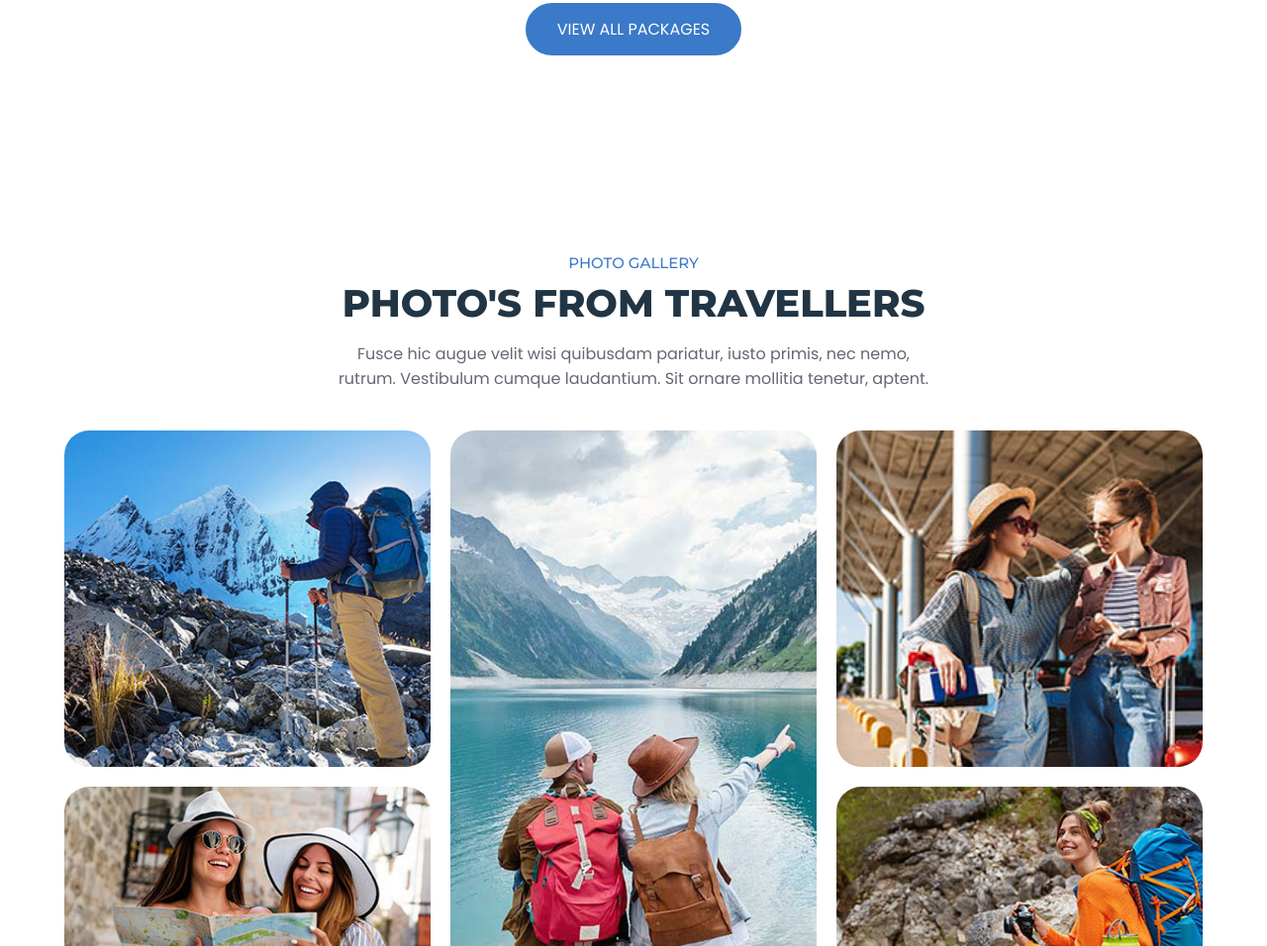
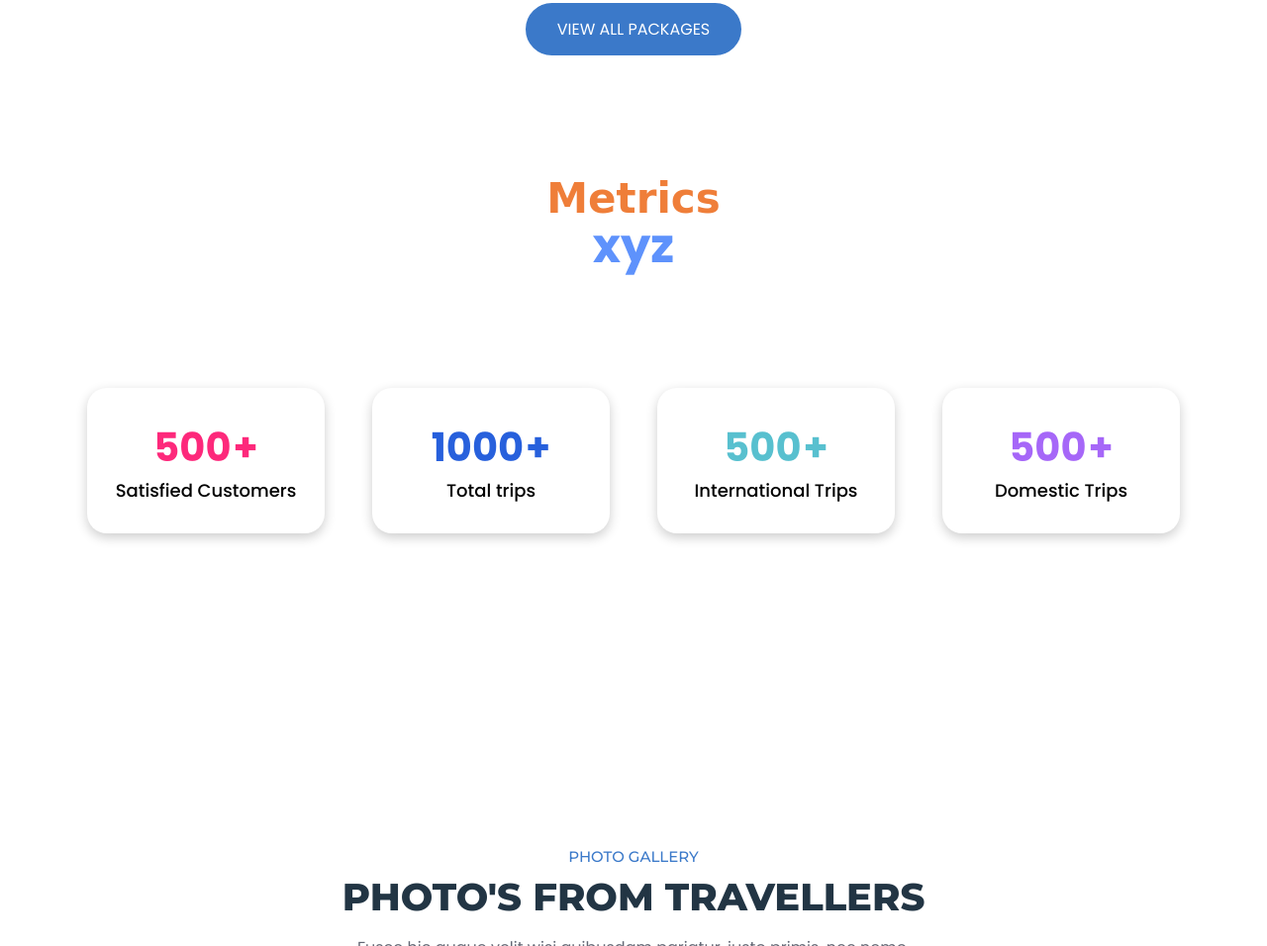
Before and after one commit to parmeshwar-1234/wani.com, a plain HTML site: page index.html in a window 1280 px wide. Shown: the part 3019-3975 px from the top of the page at 99% size. Drawn offline with nearby package versions, Linux system fonts and the light colour scheme.

Commit message:
counter added

```diff
--- a/assets/css/style.css
+++ b/assets/css/style.css
@@ -1431,3 +1431,130 @@ address {
   .container { max-width: 1180px; }
 
 }
+
+
+
+/* counter css */
+/* Custom CSS */
+.counter-container {
+  position: relative; /* Prevents overlap with other elements on the page */
+  width: 100%;
+  min-height: 75vh;
+  color: #fff;
+  display: flex;
+  flex-direction: column;
+  justify-content: center;
+  align-items: center;
+  text-align: center;
+  padding: 2% 5%;
+  box-sizing: border-box;
+  z-index: 1;
+}
+
+.counter-container .header {
+  padding: 20px 0;
+}
+
+.counter-container .header .title {
+  font-family: "Clicker Script", cursive;
+  font-size: 42px;
+  color: #ef7e39;
+}
+
+.counter-container .header .sub-title {
+  font-size: 48px;
+  line-height: 1;
+  color: #5e92fc;
+}
+
+.counter-container .counters {
+  width: 100%;
+  display: flex;
+  flex-wrap: wrap;
+  justify-content: space-around;
+  margin-top: 20px;
+}
+
+.counters .counter {
+  width: 240px;
+  background-color: #fff;
+  color: #000;
+  padding: 30px 15px;
+  margin: 10px;
+  border-radius: 20px;
+  box-shadow: rgba(0, 0, 0, 0.2) 0px 4px 12px;
+  transition: all 0.5s ease;
+}
+
+.counters .counter:hover {
+  box-shadow: rgba(229, 126, 57, 0.8) 0px 2px 8px 0px;
+  transform: translateY(-5px);
+}
+
+.counters .counter {
+  background-size: 30px;
+}
+
+.counters .counter .number {
+  font-size: 40px;
+  font-weight: 700;
+}
+
+.counters .customer .number {
+  color: #fd297b;
+}
+
+.counters .total .number {
+  color: #2760dc;
+}
+
+.counters .international .number {
+  color: #58c0cf;
+}
+
+.counters .domestic .number {
+  color: #a667f8;
+}
+
+.counters .counter .detail {
+  font-size: 18px;
+  font-weight: 500;
+}
+
+/* Responsive Design */
+@media (max-width: 768px) {
+  .counter-container {
+    padding: 40px 4%;
+  }
+
+  .counters .counter {
+    width: 45%;
+  }
+}
+
+@media (max-width: 540px) {
+  .counter-container .header .title {
+    font-size: 32px;
+  }
+
+  .counter-container .header .sub-title {
+    font-size: 36px;
+  }
+
+  .counters .counter {
+    width: 100%;
+    margin: 10px 0;
+  }
+}
+
+.number {
+  font-size: 40px;
+  font-weight: 700;
+  display: inline-flex;  /* Ensures elements stay on the same line */
+  align-items: baseline; /* Aligns the + symbol with the number */
+  gap: 2px; /* Adds slight spacing between the number and + */
+}
+
+.value {
+  display: inline;
+}
--- /dev/null
+++ b/assets/js/counter.js
@@ -0,0 +1,19 @@
+// Get allValues using querySelectorAll
+let allValues = document.querySelectorAll(".value");
+
+// Start the forEach loop for displaying the values
+allValues.forEach((singleValue) => {
+  let startValue = 0;
+  let endValue = parseInt(singleValue.getAttribute("data-value"));
+  let duration = Math.floor(2000 / endValue);
+
+  // Counter for increaing the values & display
+  let counter = setInterval(function () {
+    startValue += 1;
+    singleValue.textContent = startValue;
+    // Clearing the interval
+    if (startValue == endValue) {
+      clearInterval(counter);
+    }
+  }, duration);
+});
--- a/index.html
+++ b/index.html
@@ -656,8 +656,39 @@
         </div>
       </section>
 
+      <section class="counter" id="counter">
+      <div class="counter-container">
+        <!-- Header section -->
+        <div class="header">
+          <h4 class="title">Metrics</h4>
+          <h1 class="sub-title">xyz</h1>
+        </div>
+        <!-- Counters section -->
+        <div class="counters">
+          <!-- Counter 1 -->
 
-
+          <div class="counter customer">
+            <h2 class="number"><span class="value" data-value="500">0</span>+</h2>
+            <p class="detail">Satisfied Customers</p>
+          </div>
+          <!-- Counter 2 -->
+          <div class="counter total">
+            <h2 class="number"><span class="value" data-value="1000">0</span>+</h2>
+            <p class="detail">Total trips</p>
+          </div>
+          <!-- Counter 3 -->
+          <div class="counter international">
+            <h2 class="number"><span class="value" data-value="500">0</span>+</h2>
+            <p class="detail">International Trips</p>
+          </div>
+          <!-- Counter 4 -->
+          <div class="counter domestic">
+            <h2 class="number"><span class="value" data-value="500">0</span>+</h2>
+            <p class="detail">Domestic Trips</p>
+          </div>
+        </div>
+      </div>
+    </section>
 
 
       <!--
@@ -870,6 +901,7 @@
     - custom js link
   -->
   <script src="./assets/js/script.js"></script>
+  <script src="./assets/js/counter.js"></script>
 
   <!--
     - ionicon link
```
